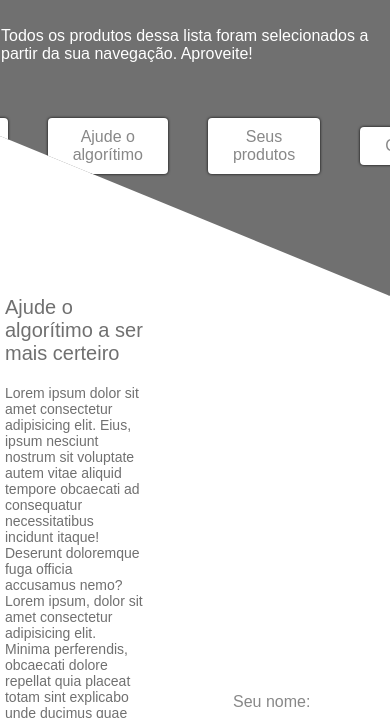
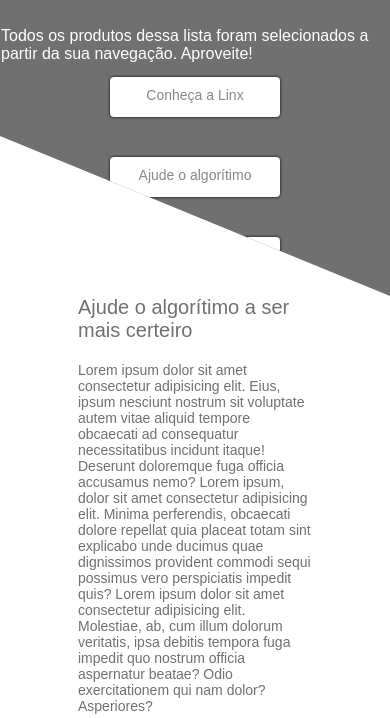
Before and after one commit to GustavoCremonez/testeLandingPage, a plain HTML site: page index.html in a window 390 px wide. Shown: the part 104-822 px from the top of the page. Drawn offline with Linux system fonts and the light colour scheme; no server answers.

Commit message:
new updates responsive

```diff
--- a/css/style.css
+++ b/css/style.css
@@ -59,7 +59,7 @@ body {
 	justify-content: center;
 	align-items: center;
 	gap: 40px;
-	padding: 55px;
+	padding: 40px;
 }
 
 .navigation a{
@@ -71,6 +71,9 @@ body {
 	text-align: center;
 	box-shadow: 0px 0px 3px black;
 	text-decoration: none;
+	height: 40px;
+	width: 170px;
+	font-size: 14px;
 }
 
 /*------------
@@ -365,3 +368,30 @@ body {
 	color: var(--color-light);
 	clip-path: polygon(0 17%, 100% 0, 100% 100%, 0% 100%);
 }
+
+/*---------------------
+	RESPONSIVE SECTION
+-----------------------*/
+
+@media (max-width: 850px){
+	.header{
+		position: relative;
+	}
+
+	.navigation{
+		flex-wrap: wrap;
+		position: absolute;
+		top: 140px;
+		z-index: 4;
+	}
+
+	.main-content{
+		width: 100vw;
+	}
+
+	.algorithm-section{
+		width: 100%;
+		flex-direction: column;
+	}
+
+}
--- a/js/script.js
+++ b/js/script.js
@@ -54,7 +54,6 @@ const loadAPI = function(apiUrl){
     fetchAPI()
 }
 
-
 algorithmForm.addEventListener('submit', function(e){
     e.preventDefault()
     const target = e.target
```
